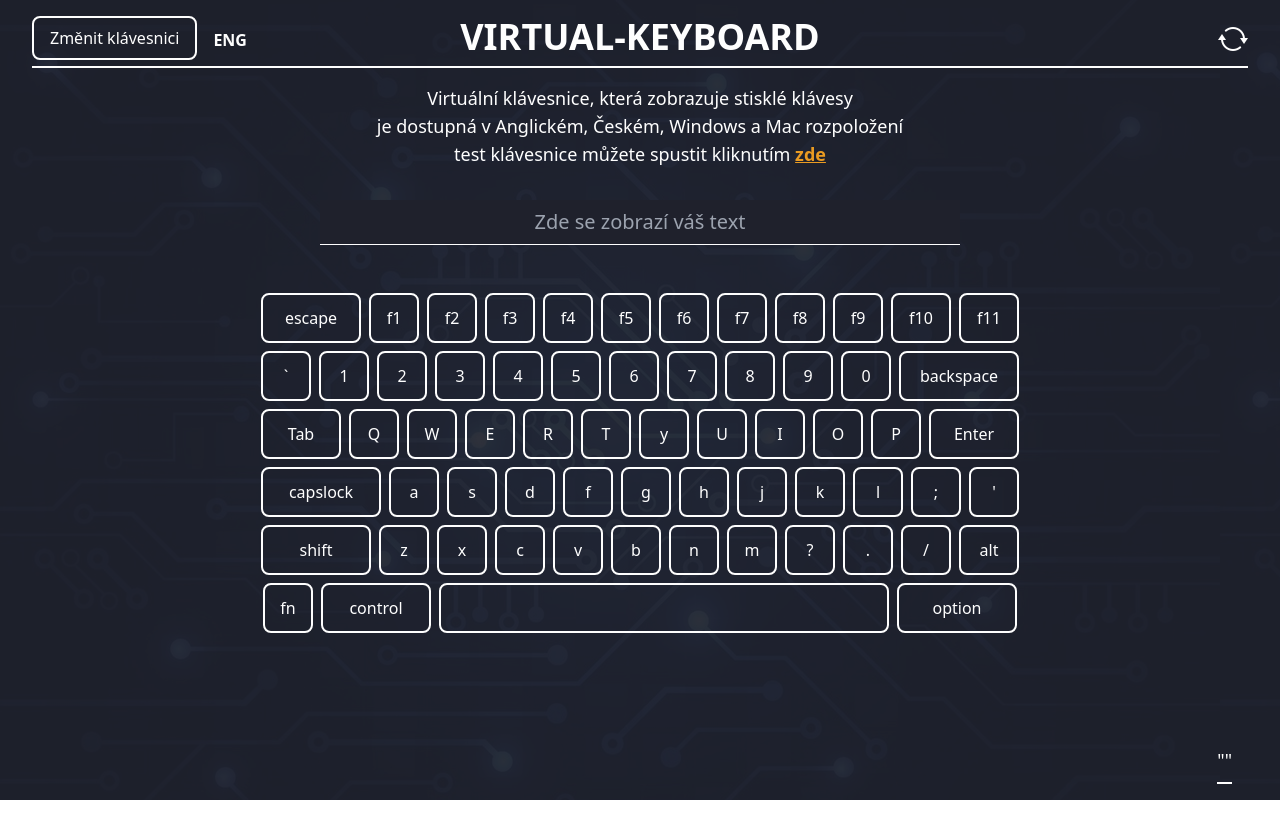
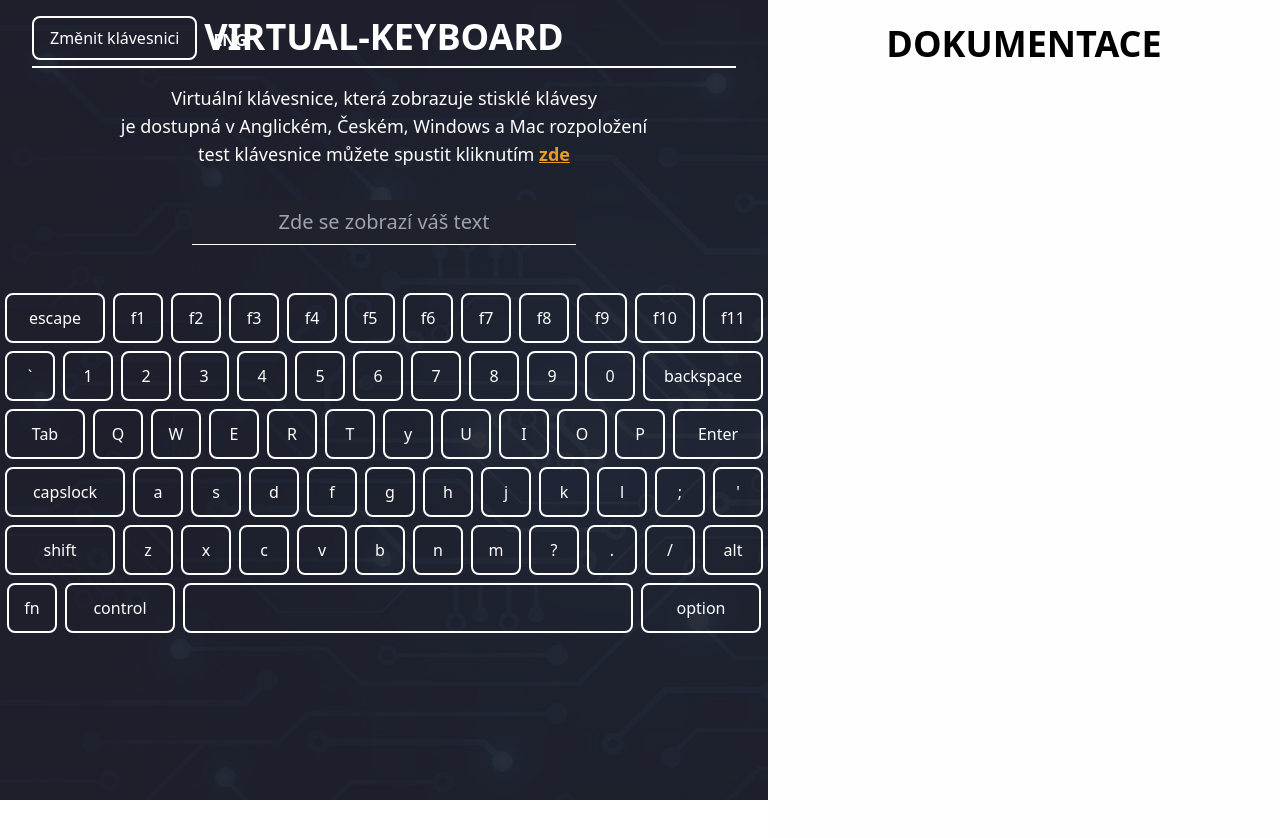
Before and after one commit to OndrejLosensky/virtual-keyboard, a React (Create React App) app: page / in a window 1280 px wide. Shown: the top 838 px of the page. Built offline with nearby package versions, Linux system fonts and the light colour scheme; the HTML template or start-up script is replaced by a standard one.

Commit message:
přidání sekce s dokumentací

```diff
--- a/src/App.js
+++ b/src/App.js
@@ -7,8 +7,15 @@ function App() {
     <section className="w-full h-screen lg:h-full bg-backColor" style={{
       backgroundImage: `url(${backgroundImage})`,
     }}>
-          <Header/>
-          <Keyboard/>
+      <div className="flex flex-row">
+        <div className="w-[60%]">
+            <Header/>
+            <Keyboard/>
+        </div>
+        <div className="w-[40%] bg-foreColorWhite">
+           <h2 className="text-4xl uppercase text-center pt-6 font-semibold"> dokumentace</h2>
+        </div>
+      </div>
     </section>
 
   );
```
